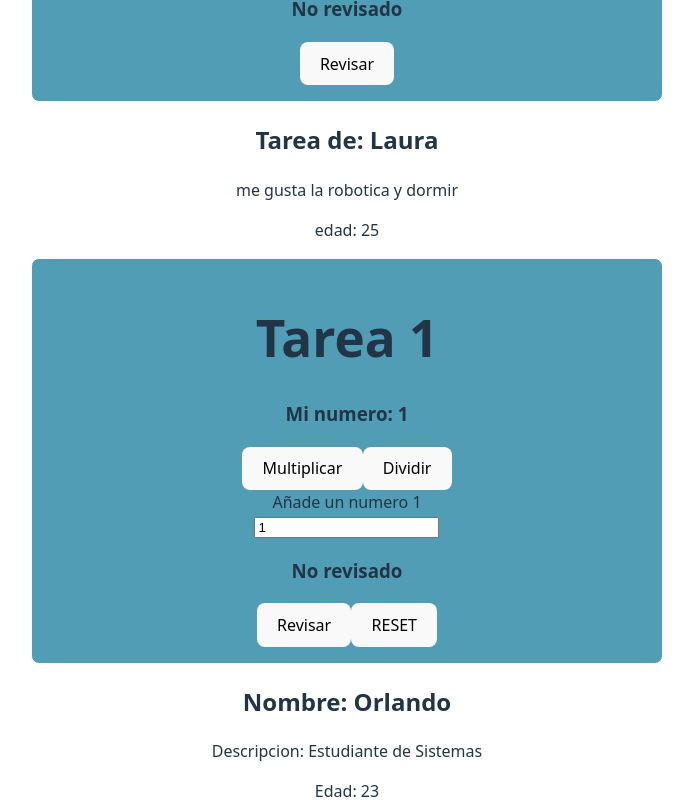
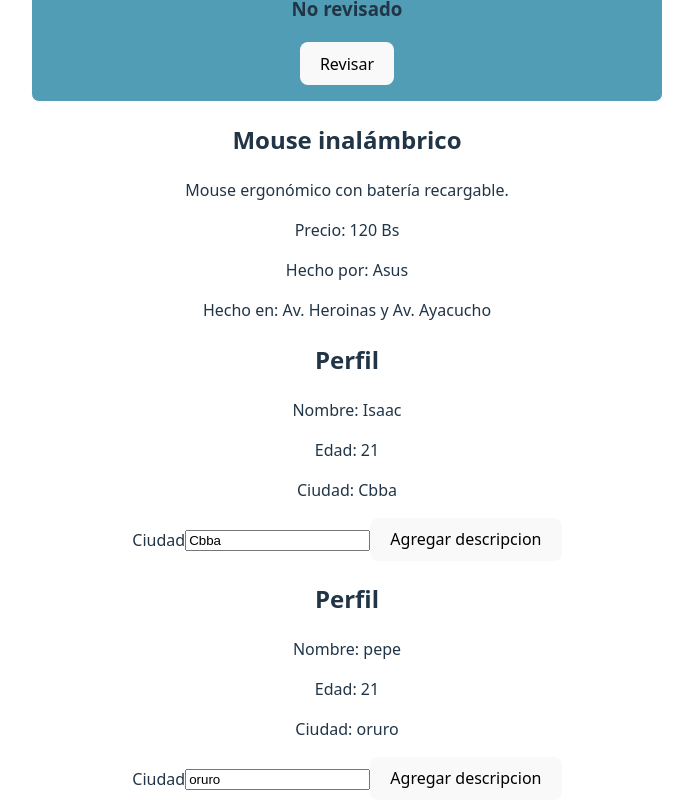
Before and after one commit to Isaac-sys-2023/curso-react-ts, a React (Vite) app: page / in a window 1280 px wide. Shown: the part 560-1360 px from the top of the page, without its empty margins (293-986 px from the left). Built offline with nearby package versions, Linux system fonts and the light colour scheme.

Commit message:
feat: Subiendo todo el codigo de la clase extra

```diff
--- a/src/src_isaac_gh/AppTutor.tsx
+++ b/src/src_isaac_gh/AppTutor.tsx
@@ -1,8 +1,21 @@
 //Su nombre, su edad y una descripcion suya con props
 // import "./AppTutor.css"
 import ClaseOctCuatro from "./componentes/Clase04Oct";
+import CardProducto, { type Empresa, type Producto } from "./componentes/Clase04Oct2";
+import PerfilPersona from "./componentes/Clase04Oct3";
 
 const AppTutor = () => {
+    const producto1: Producto = {
+        nombre: "Mouse inalámbrico",
+        descripcion: "Mouse ergonómico con batería recargable.",
+        precio: 120,
+    }
+
+    const empresa1: Empresa = {
+        nombreEmpresa: "Asus",
+        direccion: "Av. Heroinas y Av. Ayacucho",
+    }
+
     return (
         <div className="tutor-container">
             <h1>Isaac Gutierrez Huarachi</h1>
@@ -10,6 +23,8 @@ const AppTutor = () => {
             <h3>Soy el tutor de la clase</h3>
 
             <ClaseOctCuatro/>
+            <CardProducto producto={producto1} empresa={empresa1}/>
+            <PerfilPersona/>
         </div>
     )
 }
--- a/src/src_isaac_gh/componentes/Clase02Oct.tsx
+++ b/src/src_isaac_gh/componentes/Clase02Oct.tsx
@@ -1,5 +1,3 @@
-import viteLogo from "../../public/vite.svg";
-
 interface NombreProps{
     precio: number,
     titulo: string,
--- /dev/null
+++ b/src/src_isaac_gh/componentes/Clase04Oct2.tsx
@@ -0,0 +1,45 @@
+export interface Producto{
+    nombre: string;
+    descripcion: string;
+    precio: number;
+}
+
+interface ProductoConDescuento2 extends Producto{
+    descuento:number;
+}
+
+export type ProductoType = {
+    nombre: string;
+    descripcion: string;
+    precio: number;
+}
+
+type ConDescuento = {
+  descuento: number;
+};
+
+type ProductoConDescuento = ProductoType & ConDescuento;
+
+export interface Empresa{
+    nombreEmpresa: string;
+    direccion: string;
+}
+
+interface ProductProps {
+    producto: Producto;
+    empresa: Empresa;
+}
+
+function CardProducto({ producto, empresa }: ProductProps) {
+    return (
+        <div>
+            <h2>{producto.nombre}</h2>
+            <p>{producto.descripcion}</p>
+            <p>Precio: {producto.precio} Bs</p>
+            <p>Hecho por: {empresa.nombreEmpresa}</p>
+            <p>Hecho en: {empresa.direccion}</p>
+        </div>
+    );
+}
+
+export default CardProducto;
--- /dev/null
+++ b/src/src_isaac_gh/componentes/Clase04Oct3.tsx
@@ -0,0 +1,75 @@
+import { useState } from "react";
+
+interface Persona {
+    nombre: string;
+    edad: number;
+    ciudad: string;
+    descripcion?: string;
+}
+
+function PerfilPersona() {
+    const [persona, setPersona] = useState<Persona>({
+        nombre: "Isaac",
+        edad: 21,
+        ciudad: "Cbba"
+    });
+
+    const [nombres, setNombres] = useState<string[]>(["Isaac", "María", "Luis"]);
+    const [numeros, setNumeros] = useState<number[]>([21, 12, 10]);
+
+    const [personas, setPersonas] = useState<Persona[]>([{
+        nombre: "Isaac",
+        edad: 21,
+        ciudad: "Cbba"
+    }, {
+        nombre: "pepe",
+        edad: 21,
+        ciudad: "oruro"
+    }, {
+        nombre: "ruth",
+        edad: 14,
+        ciudad: "la paz",
+        descripcion: "Hola"
+    }])
+
+    const cambiarCiudadconParametro = (newCiudad: string) => {
+        setPersona({ ...persona, ciudad: newCiudad });
+        console.log(persona);
+    };
+
+    const agregarDescripcion = (newdesc: string) => {
+        setPersona({ ...persona, descripcion: newdesc });
+        console.log(persona);
+    };
+
+    return (
+        // <div>
+        //     <h2>Perfil</h2>
+        //     <p>Nombre: {persona.nombre}</p>
+        //     <p>Edad: {persona.edad}</p>
+        //     <p>Ciudad: {persona.ciudad}</p>
+        //     {persona.descripcion ? (<p>{persona.descripcion}</p>) : (<></>)}
+        //     <label>Ciudad</label>
+        //     <input type="text" value={persona.ciudad} onChange={(e) => { cambiarCiudadconParametro(e.target.value) }} />
+        //     <button onClick={()=>{cambiarCiudadconParametro("Oruro")}}>Agregar descripcion</button>
+        // </div>
+        <div>
+            {
+                personas.map((persona, index) => (
+                    <div key={index}>
+                        <h2>Perfil</h2>
+                        <p>Nombre: {persona.nombre}</p>
+                        <p>Edad: {persona.edad}</p>
+                        <p>Ciudad: {persona.ciudad}</p>
+                        {persona.descripcion ? (<p>{persona.descripcion}</p>) : (<></>)}
+                        <label>Ciudad</label>
+                        <input type="text" value={persona.ciudad} onChange={(e) => { cambiarCiudadconParametro(e.target.value) }} />
+                        <button onClick={() => { cambiarCiudadconParametro("Oruro"); agregarDescripcion("Hola") }}>Agregar descripcion</button>
+                    </div>
+                ))
+            }
+        </div>
+    );
+}
+
+export default PerfilPersona;
```
